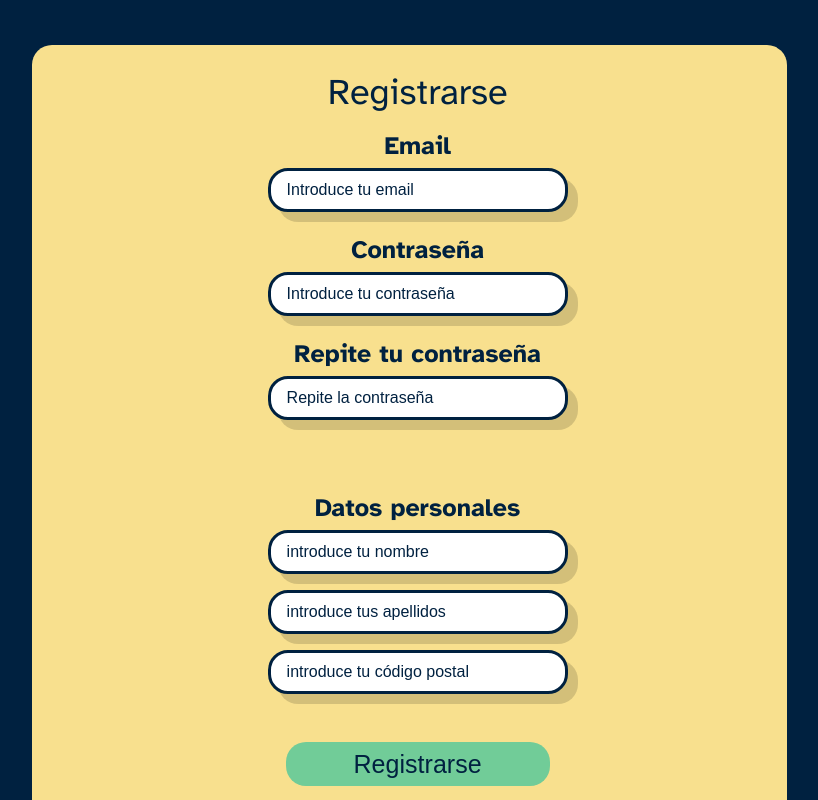
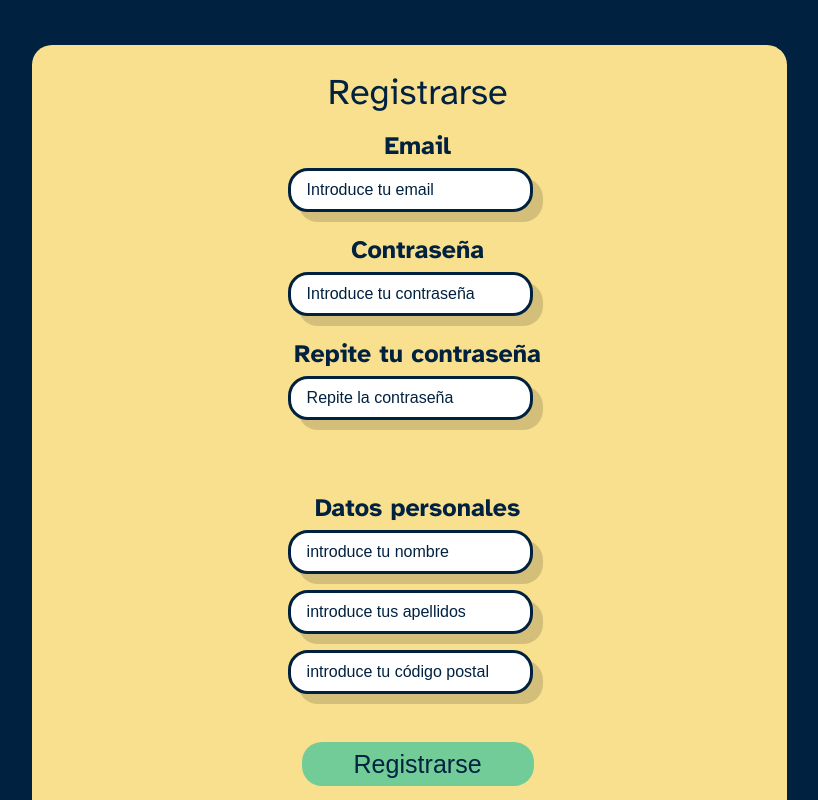
Before and after one commit to AmigariaWeb/web-app, a Vue app: page /login/register in a window 1280 px wide. Shown: the top 800 px of the page, without its empty margins (240-1058 px from the left). Built offline with nearby package versions, Linux system fonts and the light colour scheme; no server answers.

Commit message:
Fix CSS Login/Register V2

```diff
--- a/src/components/AppLogin/AppLogin.vue
+++ b/src/components/AppLogin/AppLogin.vue
@@ -98,11 +98,12 @@ const login = async () => {
 		}
 
 		input {
-			min-width: 300px;
+			min-width: 44px;
 			min-height: 44px;
 			border-radius: 50px;
 			padding: 0px 15px;
 			margin-bottom: 18px;
+			margin-right: 15px;
 			border-width: 3px;
 			outline: none;
 			border-style: solid;
@@ -168,6 +169,7 @@ const login = async () => {
 		border: none;
 		transition: background-color 0.5s ease;
 		color: var(--clr-dark-blue-shadow);
+		cursor: pointer;
 
 	}
 
--- a/src/components/AppLogin/AppLoginGoogle.vue
+++ b/src/components/AppLogin/AppLoginGoogle.vue
@@ -31,6 +31,7 @@ const userStore = useUserStore();
   &:focus {
     background-color: var(--clr-green-dark);
     cursor: pointer;
+    color: var(--clr-emphasis-light);
   }
 }
 
--- a/src/components/AppLogin/AppRegister.vue
+++ b/src/components/AppLogin/AppRegister.vue
@@ -105,21 +105,15 @@ const register = async () => {
     }
 
     input {
-      min-width: 300px;
+      min-width: 44px;
       min-height: 44px;
       border-radius: 50px;
       padding: 0px 15px;
       margin-bottom: 18px;
+      margin-right: 15px;
       border-width: 3px;
       outline: none;
       border-style: solid;
-
-      &:hover,
-      &:focus,
-      &:focus-visible,
-      &:focus-within {
-        border-color: var(--clr-green-light);
-      }
     }
 
     input {
@@ -174,6 +168,7 @@ const register = async () => {
     border: none;
     transition: background-color 0.5s ease;
     color: var(--clr-dark-blue-shadow);
+    cursor: pointer;
   }
 
   &-nav {
```
